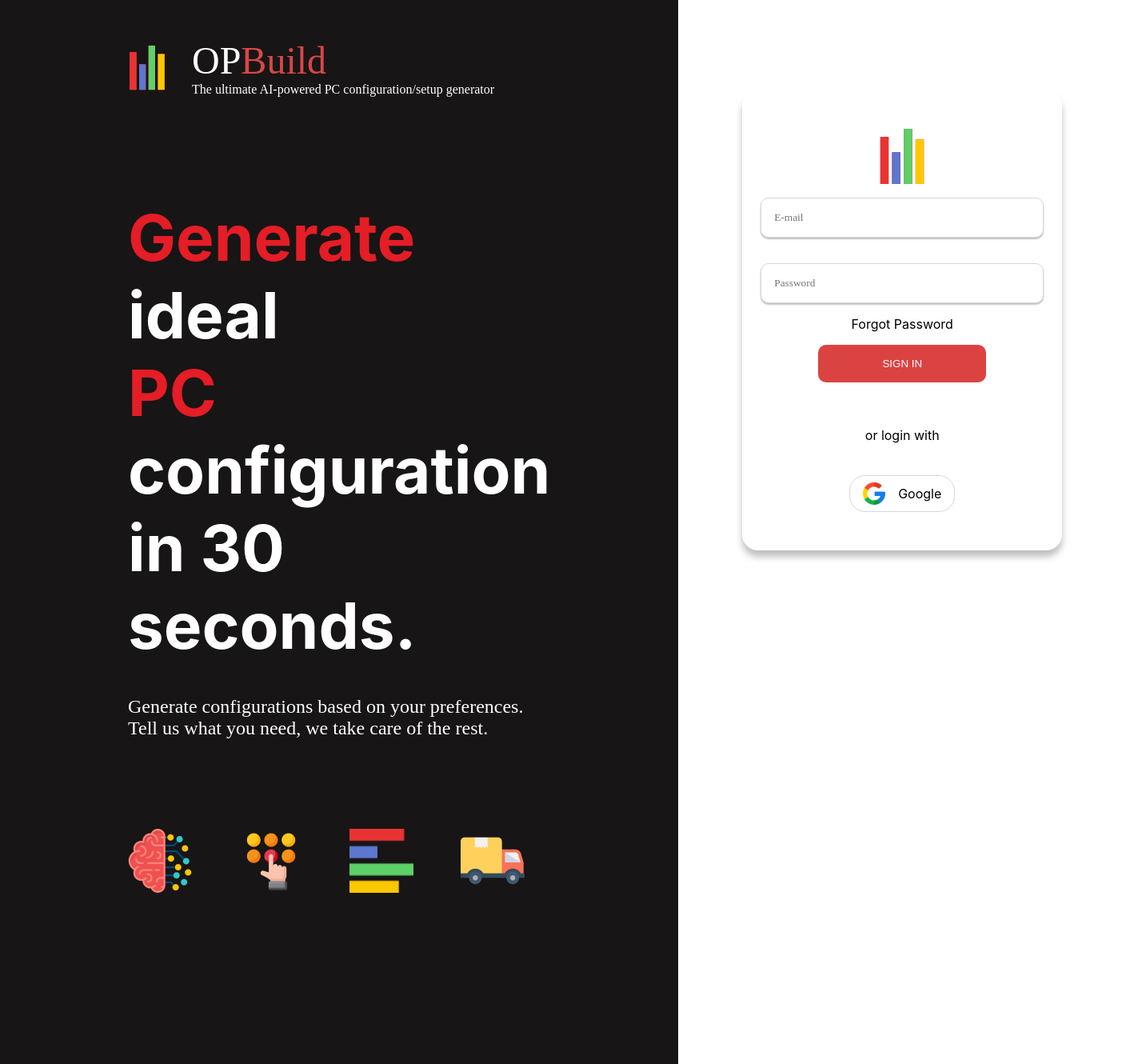
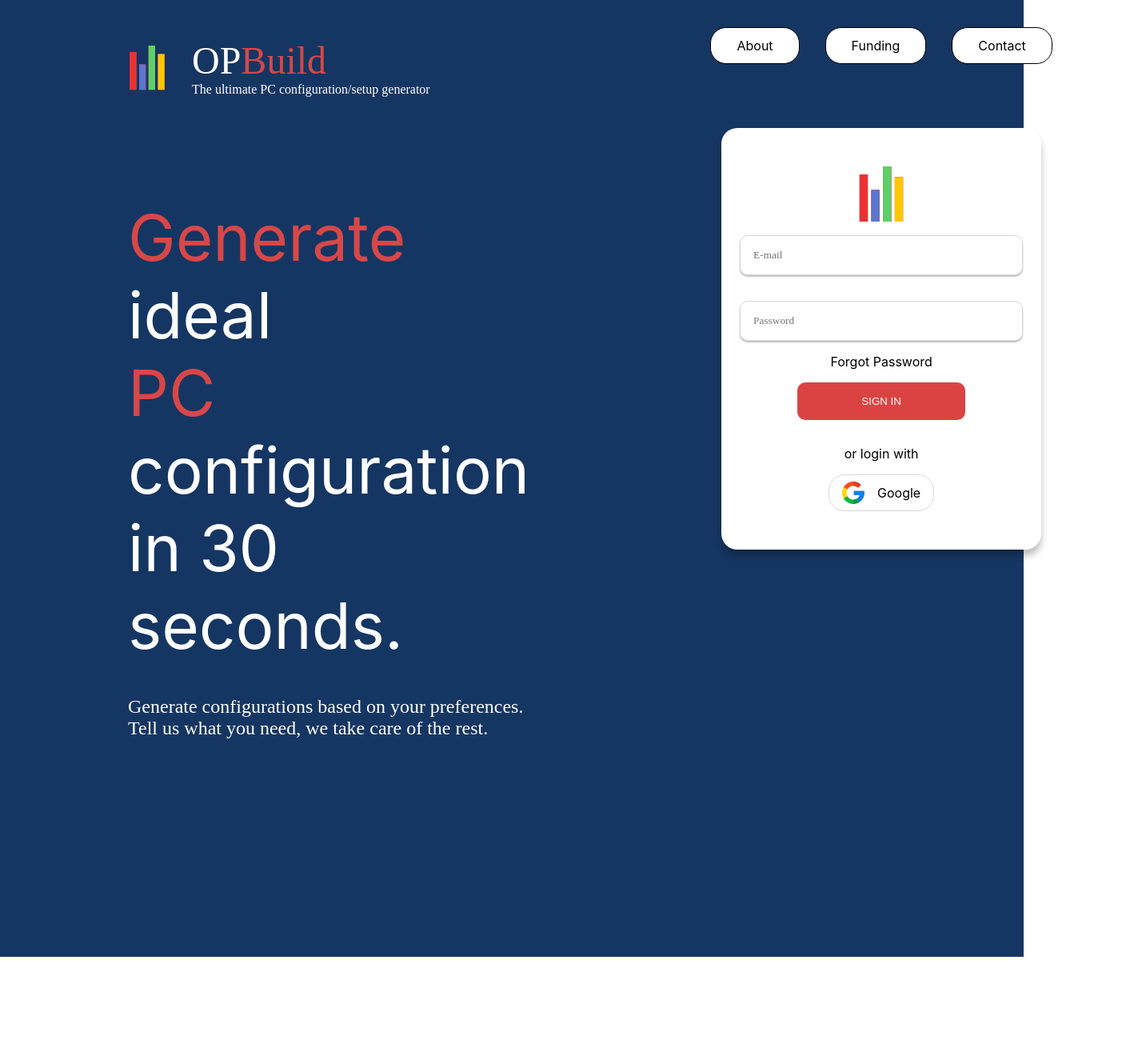
Before and after one commit to Pajko97/pc-build, a React (Create React App) app in the folder client/: page / in a window 1280 px wide. Shown: the top 1330 px of the page at 80% size, 1408 px wide, since content can reach past the window. After the commit the page ends 1196 px from the top, so only its background shows below. Built offline with nearby package versions, Linux system fonts and the light colour scheme.

Commit message:
Additional front end changes, backend almost done, db tested

```diff
--- a/client/src/components/Navbar.tsx
+++ b/client/src/components/Navbar.tsx
@@ -52,12 +52,9 @@ export default function Navigation () {
             <Logo src={logo}/>
             <Text>
                 <CompanyName>OP<Highlighted>Build</Highlighted></CompanyName>
-                <CompanySlogan>The ultimate AI-powered PC configuration/setup generator</CompanySlogan>
+                <CompanySlogan>The ultimate PC configuration/setup generator</CompanySlogan>
             </Text>
         </LogoWrapper>
-
-
-
     </NavWrapper>
   )
 }
--- a/client/src/components/shared/AuthForm.tsx
+++ b/client/src/components/shared/AuthForm.tsx
@@ -21,7 +21,7 @@ const InputStyle = {
   boxShadow: '0px 2px 2px rgba(0, 0, 0, 0.25)',
   borderRadius: '10px',
   fontFamily: 'Roboto Flex',
-  margin: '1rem',
+  margin: '1rem 2rem',
   width: '100%',
 }
 
@@ -67,7 +67,7 @@ const InnerForm = (props: OtherProps & FormikProps<FormValues>) => {
 
   return (
     <Form >
-      <div style={{boxShadow: '0px 8px 8px rgba(0, 0, 0, 0.25)', margin: '5rem', display: 'flex', minWidth: '20rem', padding: '3rem 2.5rem', flexDirection: 'column', justifyContent: 'center' , alignItems: 'center',borderRadius: '20px'}}>
+      <div style={{boxShadow: '0px 8px 8px rgba(0, 0, 0, 0.25)', backgroundColor: 'white', margin: '5rem', display: 'flex', minWidth: '20rem', padding: '3rem 2.5rem', flexDirection: 'column', justifyContent: 'center' , alignItems: 'center',borderRadius: '20px'}}>
         <img width={70} height={70} src={logo} />
         <Field style={{ ...InputStyle }} type="email" placeholder="E-mail" name="email" />
         {touched.email && errors.email && <div>{errors.email}</div>}
@@ -86,7 +86,7 @@ const InnerForm = (props: OtherProps & FormikProps<FormValues>) => {
           }} type="submit" disabled={isSubmitting}>
           SIGN IN
         </button>
-         <p style={{ margin: '2.5rem 0'}}>or login with</p>
+         <p style={{ margin: '1rem 0'}}>or login with</p>
          <Socials>
           <GoogleLogin><GoogleLogoImg src={GoogleLogo}></GoogleLogoImg>Google</GoogleLogin>
          </Socials>
--- a/client/src/pages/Landing.tsx
+++ b/client/src/pages/Landing.tsx
@@ -12,11 +12,11 @@ import AuthForm from '../components/shared/AuthForm'
 const Wrapper = styled.div`
     display: flex;
     flex-direction: row;
+    background-color: #153662;
 `
 
 const FirstSection = styled.div`
     width: 50%;
-    background-color: #171515;
     padding:15rem 10rem;
     display: flex;
     flex-direction: column;
@@ -26,8 +26,8 @@ const FirstSection = styled.div`
 const SecondSection = styled.div`
     width: 50%;
     height: 100vh;
-    background-color: #fff;
     display: flex;
+    flex-direction: column;
     align-items: center;
     justify-content: center;
 `
@@ -35,12 +35,13 @@ const SecondSection = styled.div`
 const Header = styled.h1`
     font-size: 5rem;
     color: #fff;
+    font-weight: 400;
     align-self: flex-start;
     padding:.5rem 0;
 `
 
 const Highlight = styled.span`
-    color: #E41D26;
+    color: #D84747;
 `
 
 const Paragraph = styled.p`
@@ -67,6 +68,19 @@ const Image = styled.img`
     margin-right: 2rem;
 `
 
+const PageLinks = styled.div`
+    display: flex;
+`
+
+const PageLink = styled.a`
+    color: black;
+    background-color: white;
+    border-radius:20px;
+    border:1px solid black;
+    padding:.75rem 2rem;
+    margin:0 1rem;
+`
+
 export default function Landing() {
   return (
     <Wrapper>
@@ -74,14 +88,13 @@ export default function Landing() {
             <Header><Highlight>Generate</Highlight> ideal <br/><Highlight>PC</Highlight> configuration<br/>in 30 seconds.</Header>
             <Paragraph>Generate configurations based on your
 preferences. Tell us what you need, we take care of the rest.</Paragraph>
-        <Images>
-            <Image src={brain} />
-            <Image src={choice} />
-            <Image src={lines} />
-            <Image src={truck} />
-        </Images>
         </FirstSection>
         <SecondSection>
+            <PageLinks>
+                <PageLink>About</PageLink>
+                <PageLink>Funding</PageLink>
+                <PageLink>Contact</PageLink>
+            </PageLinks>
             <AuthForm/>
         </SecondSection>
     </Wrapper>
```
